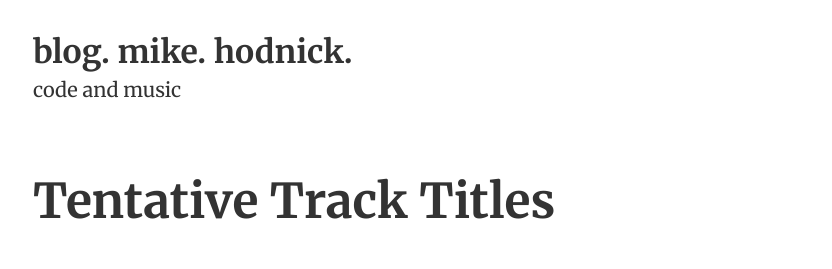
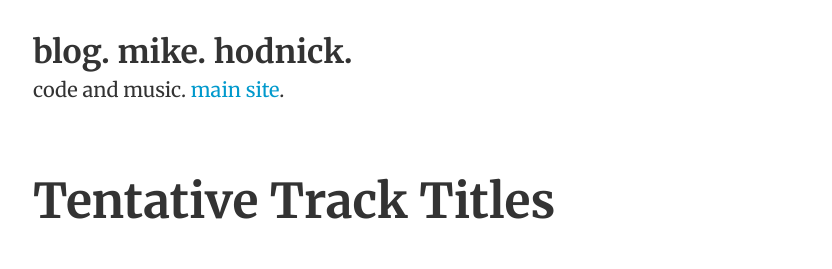
Before and after one commit to kindohm/blog.kindohm.com, a Jekyll site: the page built from index.html, in a window 1280 px wide. Shown: the top 269 px of the page, without its empty margins (223-1055 px from the left). Built offline with Jekyll 4.4.1, drawn with Linux system fonts in a browser that asks for light colours; Markdown is read by kramdown in place of the engine named in the settings; the list of posts is cut into pages by our own code.

Commit message:
fixed moar header stuff

```diff
--- a/_includes/_header.html
+++ b/_includes/_header.html
@@ -2,5 +2,5 @@
 
 <header class="mb">
   <h1 class="h2 m-0"><a href="/">{{site.name}}</a></h1>
-  <p>{{site.description}}</p>
+  <p>{{site.description}}. <a href="//kindohm.com">main site</a>.</p>
 </header>
```
